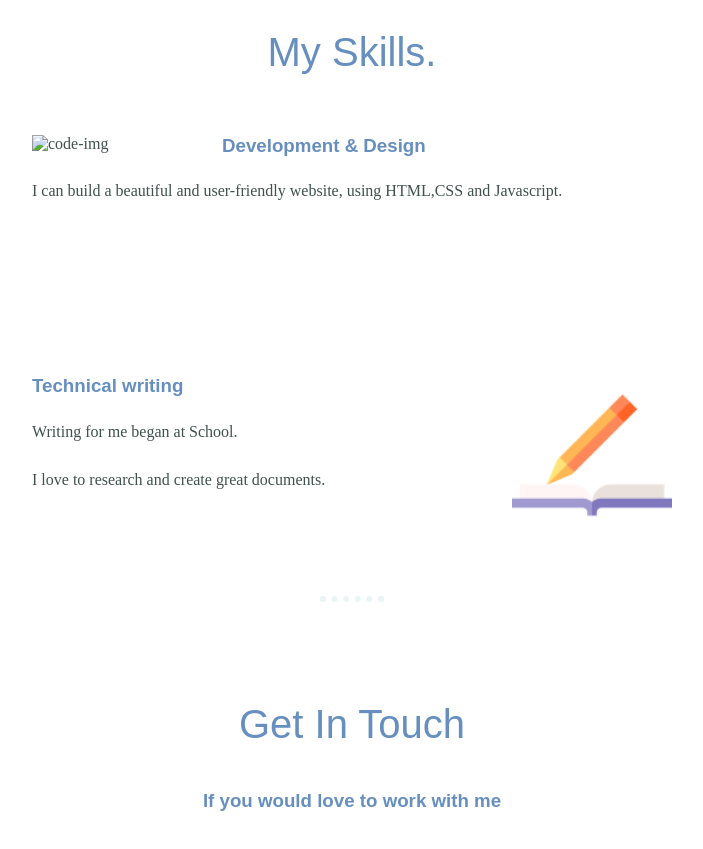
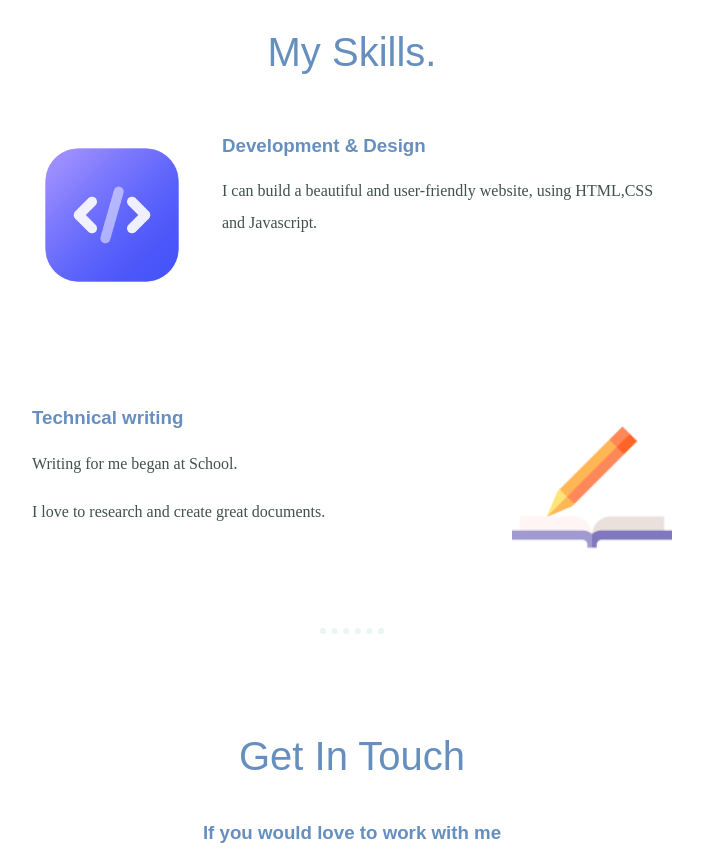
Before and after one commit to Debilami/My-personal-site, a plain HTML site: page index.html in a window 1280 px wide. Shown: the part 1380-2229 px from the top of the page, without its empty margins (288-991 px from the left). Drawn offline with Linux system fonts and the light colour scheme; a web font is replaced by a local one.

Commit message:
code-img

```diff
--- a/index.html
+++ b/index.html
@@ -31,7 +31,7 @@
       <div class="skills">
         <h2>My Skills.</h2>
         <div class="skill-row">
-          <img class="code-img" src="image/code(4).png"  alt="code-img">
+          <img class="code-img" src="https://raw.githubusercontent.com/Debilami/My-personal-site/main/code%20(4).png"  alt="code-img">
           <h3> Development & Design</h3>
           <p>I can build a beautiful and user-friendly website, using HTML,CSS and Javascript.</p>
         </div> <br>
```
